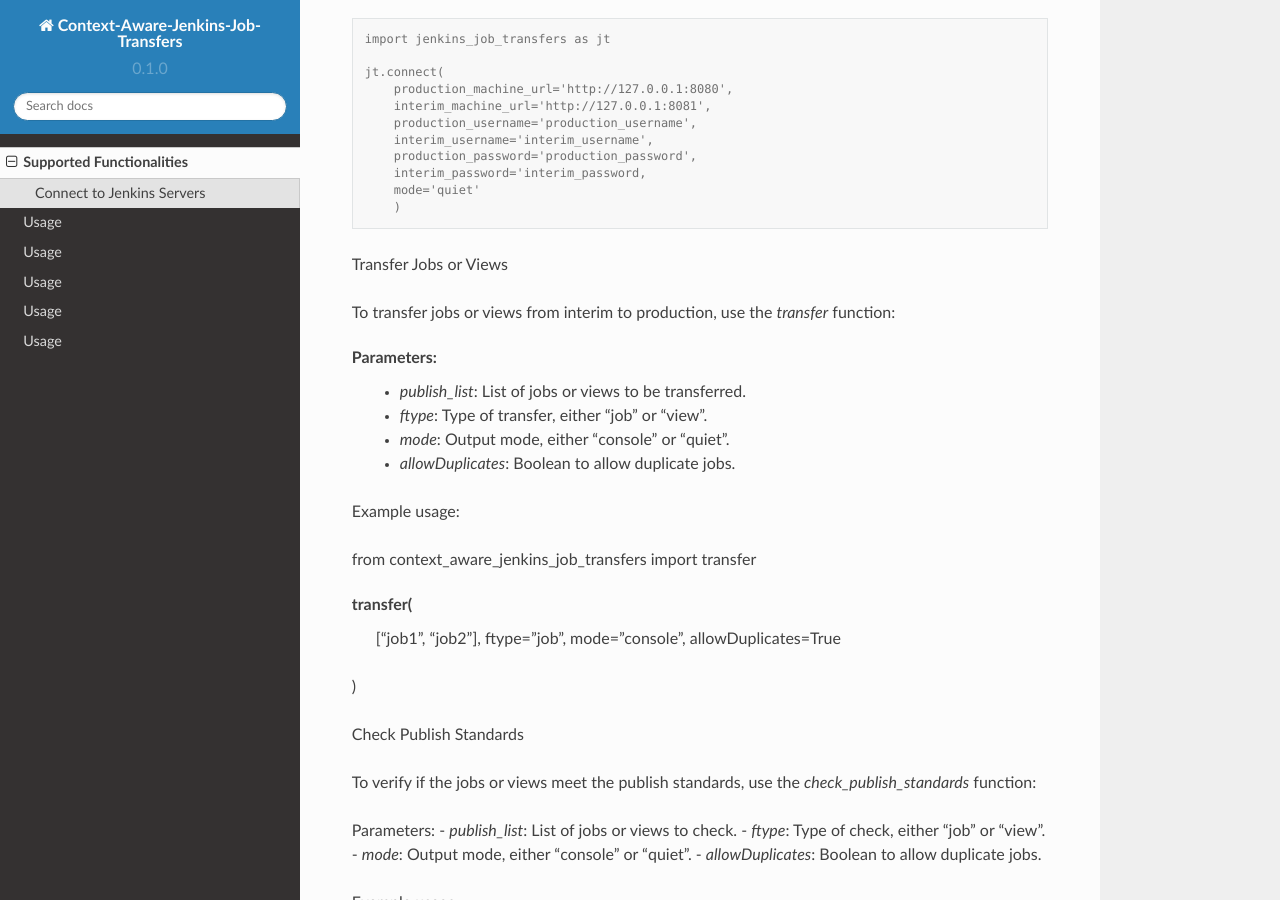
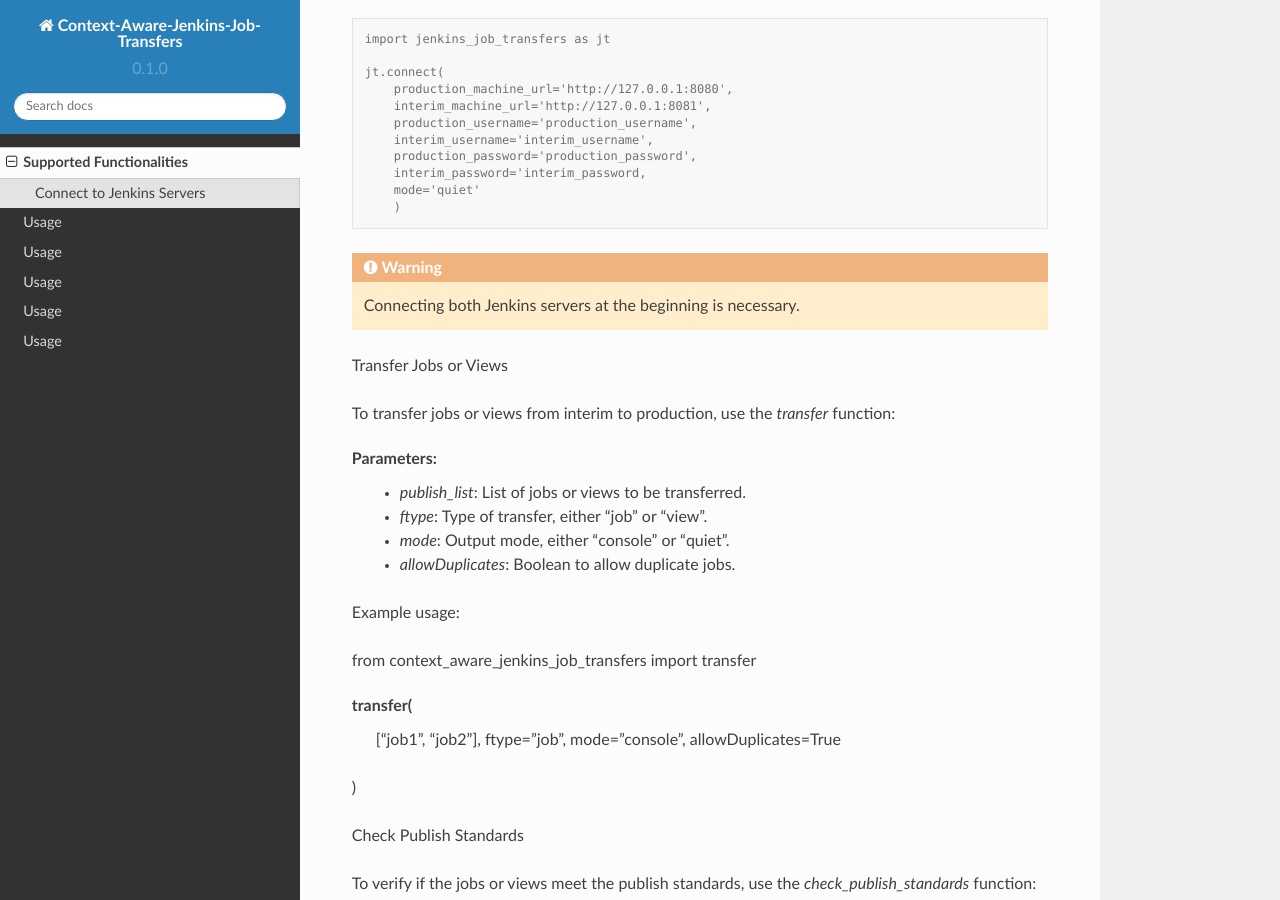
Before and after one commit to joelkariyalil/Context-Aware-Jenkins-Transfers-Documentation, a Sphinx documentation site: the page built from docs/source/usage.rst, in a window 1280 px wide and 900 px high, scrolled down 800 px. Built offline with Sphinx 7.4.7 and the Read the Docs theme 2.0.0, drawn with Linux system fonts in a browser that asks for light colours; pages that are not in the unit, such as notebooks, are missing from menus.

Commit message:
MOD: Changes in usage.rst

```diff
--- a/docs/source/usage.rst
+++ b/docs/source/usage.rst
@@ -46,6 +46,11 @@
         interim_password='interim_password,
         mode='quiet'
         )
+
+
+.. warning::
+
+    Connecting both Jenkins servers at the beginning is necessary.
 
 Transfer Jobs or Views
 
```
